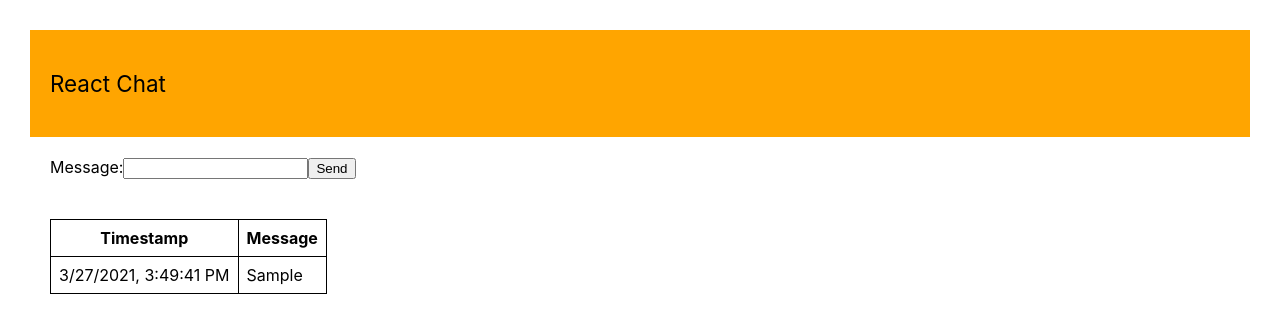
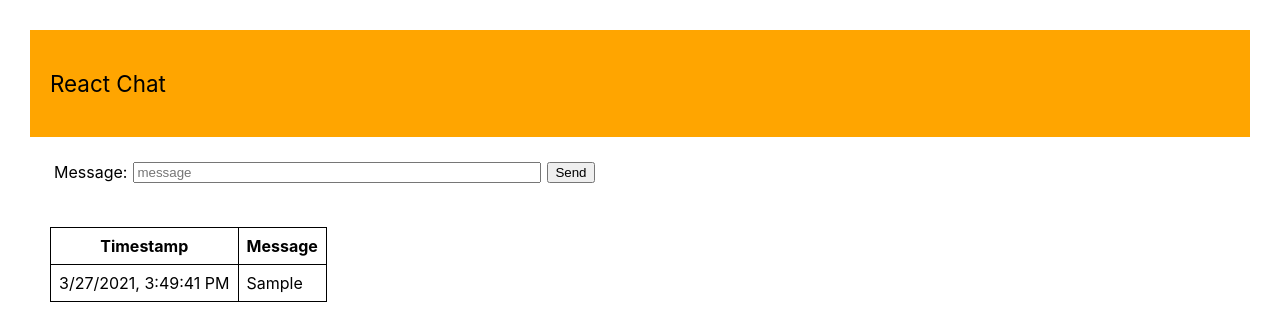
Before and after one commit to wak/practice-react-chat, a React (Create React App) app: page / in a window 1280 px wide. Both pictures are taken after typing "Sample" into the empty fields and a click on the input "Send". Shown: the top 330 px of the page. Built offline with nearby package versions, Linux system fonts and the light colour scheme.

Commit message:
refactoring

```diff
--- a/package.json
+++ b/package.json
@@ -1,5 +1,6 @@
 {
   "name": "react-chat",
+  "homepage": "./",
   "version": "0.1.0",
   "private": true,
   "dependencies": {
--- a/src/App.css
+++ b/src/App.css
@@ -1,6 +1,5 @@
 .App {
     margin: 30px;
-    /* text-align: center; */
 }
 
 .App div {
@@ -14,14 +13,20 @@
     background: orange;
 }
 
-.UI {
+.UI td {
+    border: 0px;
+    padding: 2px;
+}
+
+input.MessageTextBox {
+    width: 30em;
 }
 
 .ChatBoard {
 }
 
 .ChatBoard table {
-    border-collapse:  collapse; /* セルの線を重ねる */
+    border-collapse:  collapse;
 }
 
 .ChatBoard th, td {
--- a/src/App.js
+++ b/src/App.js
@@ -1,94 +1,103 @@
 import React from 'react';
 import './App.css';
 
-class SendMessageForm extends React.Component {
+class ChatControlUI extends React.Component {
   constructor(props) {
     super(props);
     this.state = {value: ''};
 
-    this.handleChange = this.handleChange.bind(this);
     this.handleSubmit = this.handleSubmit.bind(this);
   }
 
-  handleChange(event) {
-    this.setState({value: event.target.value});
-  }
-
   handleSubmit(event) {
-    if (this.state.value.length == 0)
+    event.preventDefault();
+    if (this.message.value.length === 0)
       return;
 
-    this.props.callback(this.state.value);
-    event.preventDefault();
-    this.setState({ value: '' });
+    this.props.callback(this.message.value);
+    this.message.value = "";
   }
 
   render() {
     return (
-      <form onSubmit={this.handleSubmit}>
-        <label>
-          Message:
-          <input type="text" value={this.state.value} onChange={this.handleChange} />
-        </label>
-        <input type="submit" value="Send" />
-      </form>
+      <div className="UI">
+        <form onSubmit={this.handleSubmit}>
+          <table>
+            <tbody>
+              <tr>
+                <td><label>Message:</label></td>
+                <td>
+                  <input
+                    className="MessageTextBox"
+                    type="text"
+                    placeholder="message"
+                    ref={(input) => {this.message = input;}}
+                  />
+                </td>
+                <td><input type="submit" value="Send" /></td>
+              </tr>
+            </tbody>
+          </table>
+        </form>
+      </div>
     );
   }
 }
 
-function ChatEntry(props) {
-  return (
-    <tr>
-      <td>{ props.timestamp }</td>
-      <td>{ props.message }</td>
-    </tr>
-  );
-}
-
 function ChatEntryList(props) {
-  var options = {weekday: 'short', month: 'short', day: 'numeric' };
-
   const entries =
         props.entries.map(
           (e) =>
-            <ChatEntry
-              timestamp={e.timestamp.toLocaleString()}
-              message={e.message}
-            />
+            <tr>
+              <td>{ e.timestamp.toLocaleString() }</td>
+              <td>{ e.message }</td>
+            </tr>
         );
   return entries;
+}
+
+class ChatBoard extends React.Component {
+  render() {
+    return (
+      <div className="ChatBoard">
+        <table>
+          <thead>
+            <tr>
+              <th>Timestamp</th>
+              <th>Message</th>
+            </tr>
+          </thead>
+          <tbody>
+            <ChatEntryList entries={this.props.entries}/>
+          </tbody>
+        </table>
+      </div>
+    );
+  }
 }
 
 class App extends React.Component {
   constructor(props) {
     super(props);
-    this.state = { entries: Array() };
+    this.nexttKey = 1;
+    this.state = { entries: [] };
     this.handleNewMessage = this.handleNewMessage.bind(this);
   }
 
   handleNewMessage(message) {
     var entries = this.state.entries.slice();
-    entries.unshift({ timestamp: new Date(), message: message });
+    entries.unshift({ key: this.nextKey, timestamp: new Date(), message: message });
     this.setState({ entries: entries });
+    this.nextKey += 1;
   }
 
   render() {
     return (
       <div className="App">
         <div className="Title">React Chat</div>
-        <div className="UI">
-          <SendMessageForm callback={this.handleNewMessage}/>
-        </div>
 
-        <div className="ChatBoard">
-          <table>
-            <tr>
-              <th>Timestamp</th>
-              <th>Message</th>
-            </tr>
-            <ChatEntryList entries={this.state.entries}/>
-          </table>
-        </div>
+        <ChatControlUI callback={this.handleNewMessage}/>
+        <ChatBoard entries={this.state.entries} />
       </div>
     );
   }
```
